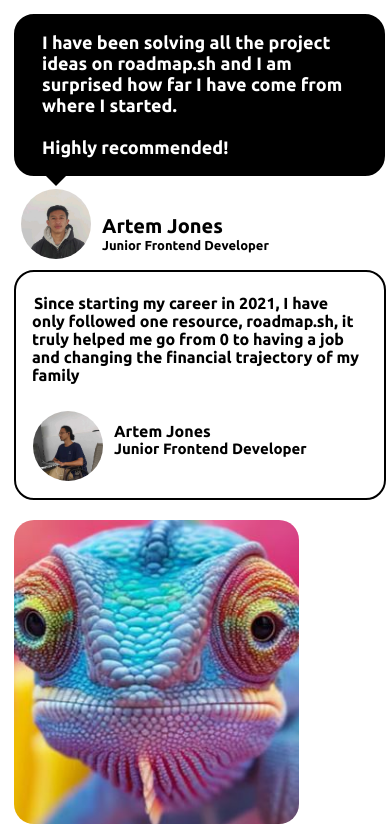
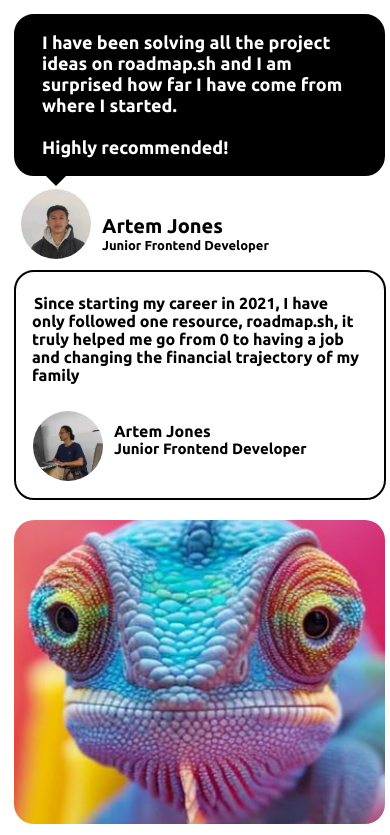
Before and after one commit to kshitiz14zt/Testimonial-Cards, a plain HTML site: page testimonial-card-internal.html in a window 390 px wide. Shown: the top 835 px of the page. Drawn offline with Linux system fonts and the light colour scheme.

Commit message:
minor changes

```diff
--- a/testimonial-card-internal.html
+++ b/testimonial-card-internal.html
@@ -228,6 +228,9 @@
                 margin: 0;
                 padding: 14px;
             }
+            .Testimonial-img {
+                width: 100%;
+            }
             .testimonial_with_rating{
                 display: block;
             }
```
